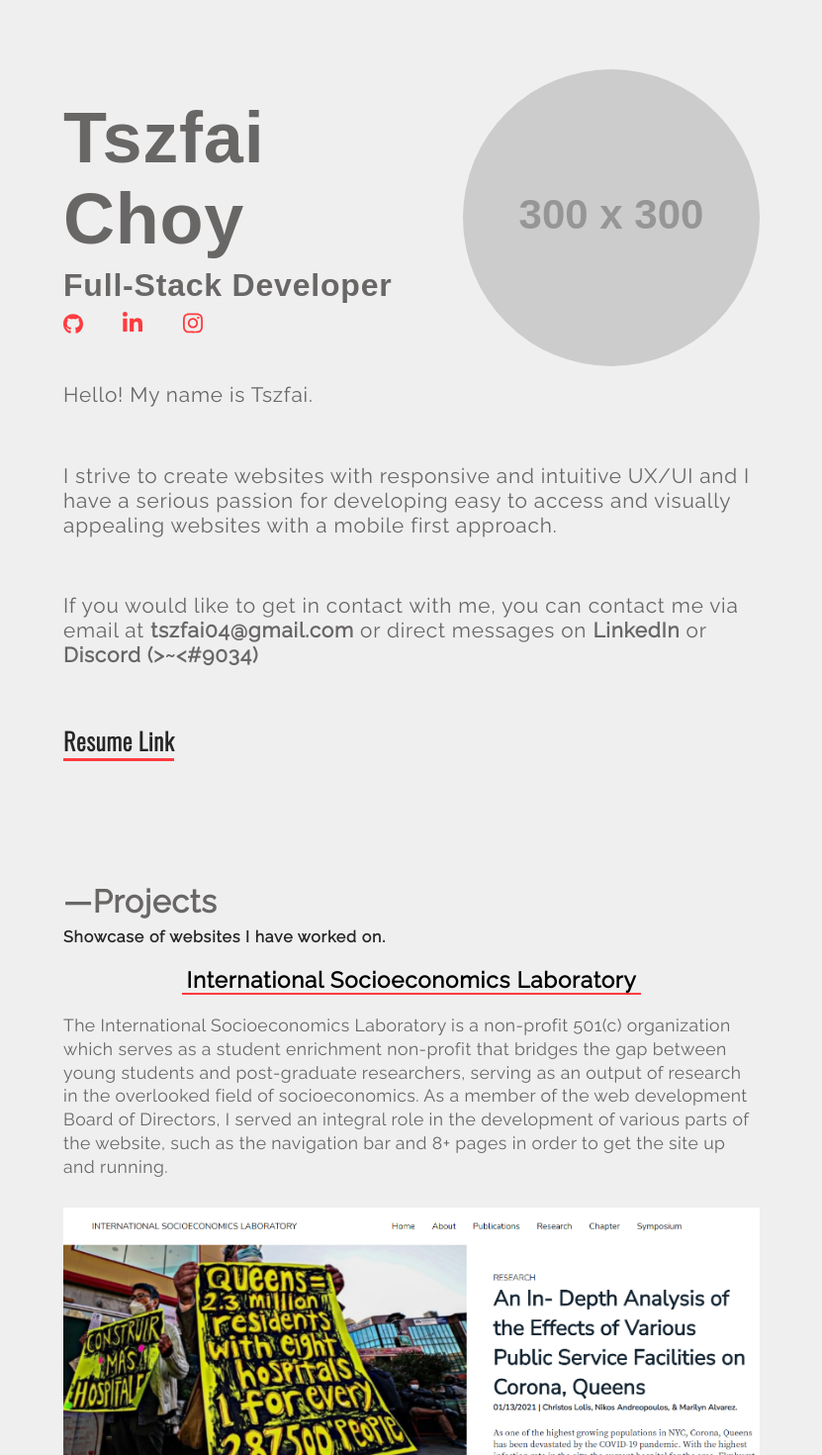
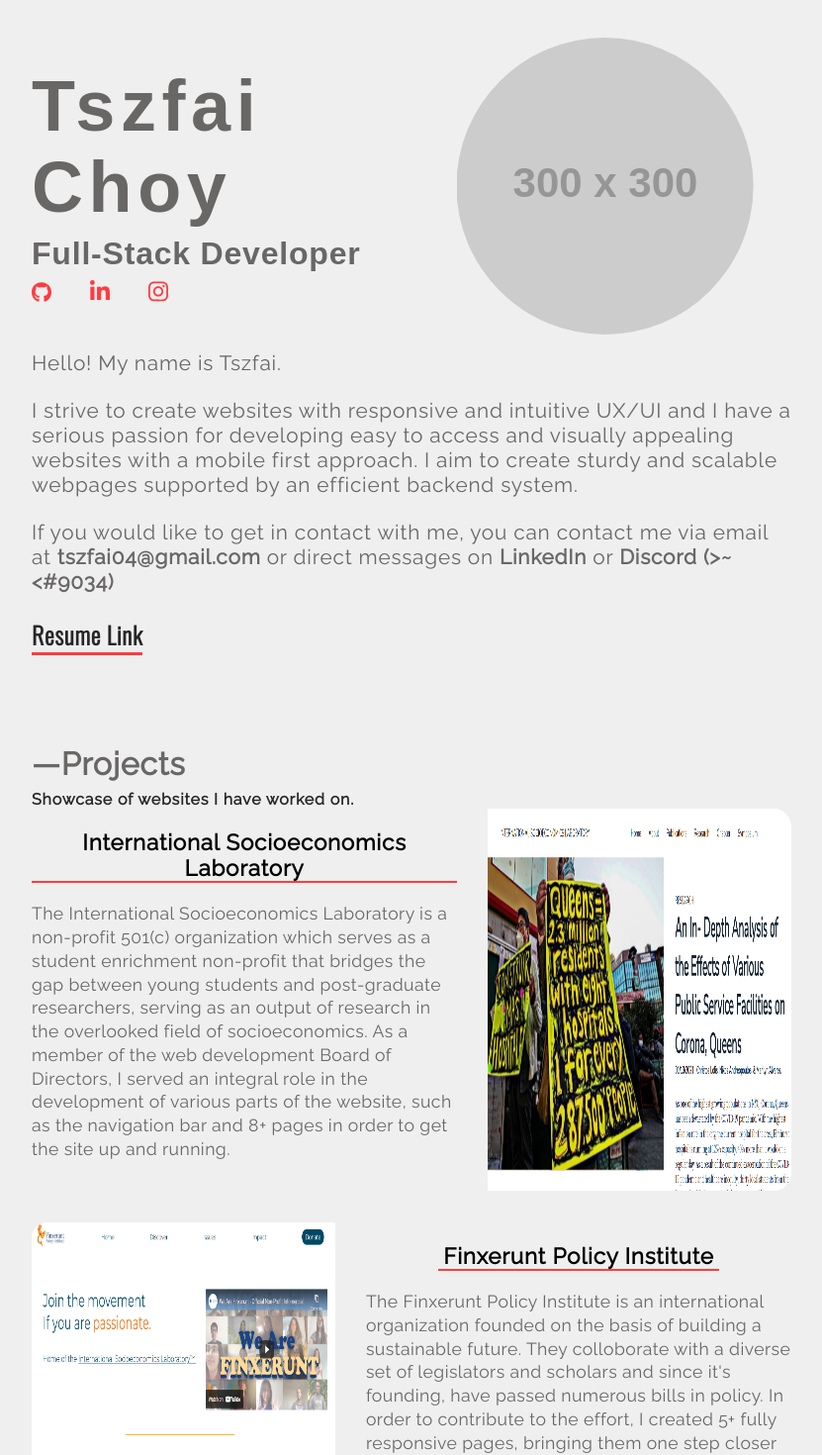
Before and after one commit to TChoy04/personal-website, a React (Create React App) app: page / in a window 1280 px wide. Shown: the top 1470 px of the page at 99% size, without its empty margins (224-1055 px from the left). Built offline with nearby package versions, Linux system fonts and the light colour scheme; a web font is replaced by a local one.

Commit message:
Semi-Final Desktop Design
Subject to change.

```diff
--- a/src/App.css
+++ b/src/App.css
@@ -38,6 +38,9 @@ body {
 .project-title {
   font-size: 0.95rem;
   text-align: center;
+}
+.project-image {
+  border-radius: 5%;
 }
 .hover-link {
   text-decoration: none;
@@ -107,20 +110,26 @@ body {
 
 @media (min-width: 1200px) {
   .wrapper {
-    width: 55%;
+    width: 60%;
   }
   .image-socials {
     display: flex;
     flex-direction: row-reverse;
     align-items: center;
-    justify-content: space-between;
-    margin: auto;
+    justify-content: center;
   }
   header {
+    padding-block: 5%;
     align-items: unset;
   }
   .myInfo {
     text-align: unset;
+  }
+  .myInfo > h1 {
+    letter-spacing: 0.35rem;
+  }
+  #displayedImage {
+    padding: 0 5%;
   }
   .socials {
     margin: unset;
@@ -129,4 +138,27 @@ body {
   .socialLink {
     margin-right: 10%;
   }
+  .aboutMe p {
+    margin-bottom: 3%;
+  }
+  .row {
+    display: flex;
+    flex-direction: row;
+  }
+  .row > .project-image {
+    padding-left: 4%;
+  }
+  .row-reverse {
+    display: flex;
+    flex-direction: row-reverse;
+  }
+  .row-reverse > .project-image {
+    padding-right: 4%;
+  }
+  .project-image {
+    max-width: 40% !important;
+  }
+  .projects {
+    padding-bottom: 2rem;
+  }
 }
--- a/src/components/AboutMe.js
+++ b/src/components/AboutMe.js
@@ -9,7 +9,8 @@ const AboutMe = () => {
         <p>
           I strive to create websites with responsive and intuitive UX/UI and I
           have a serious passion for developing easy to access and visually
-          appealing websites with a mobile first approach.
+          appealing websites with a mobile first approach. I aim to create
+          sturdy and scalable webpages supported by an efficient backend system.
         </p>
         <p>
           If you would like to get in contact with me, you can contact me via
```
